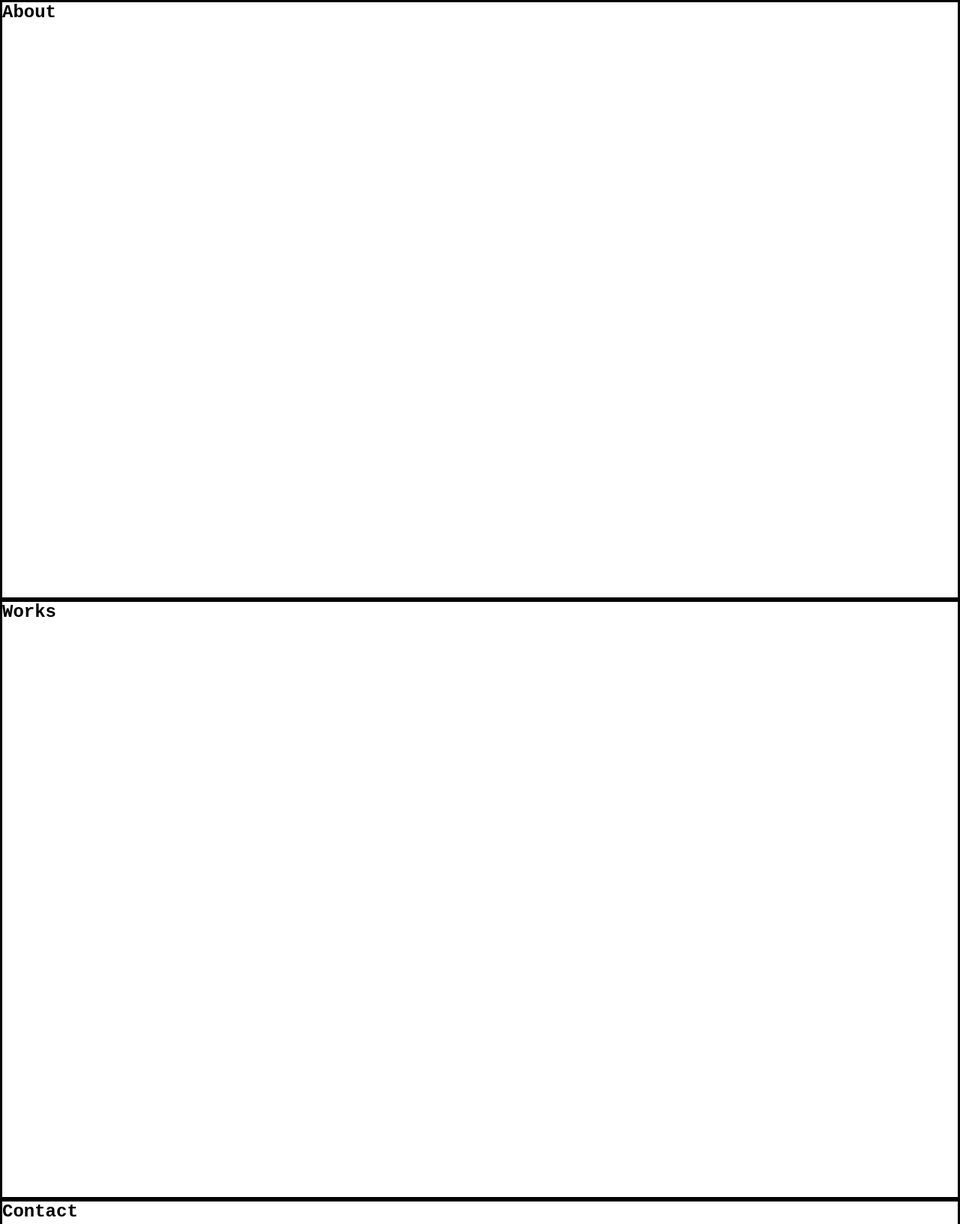
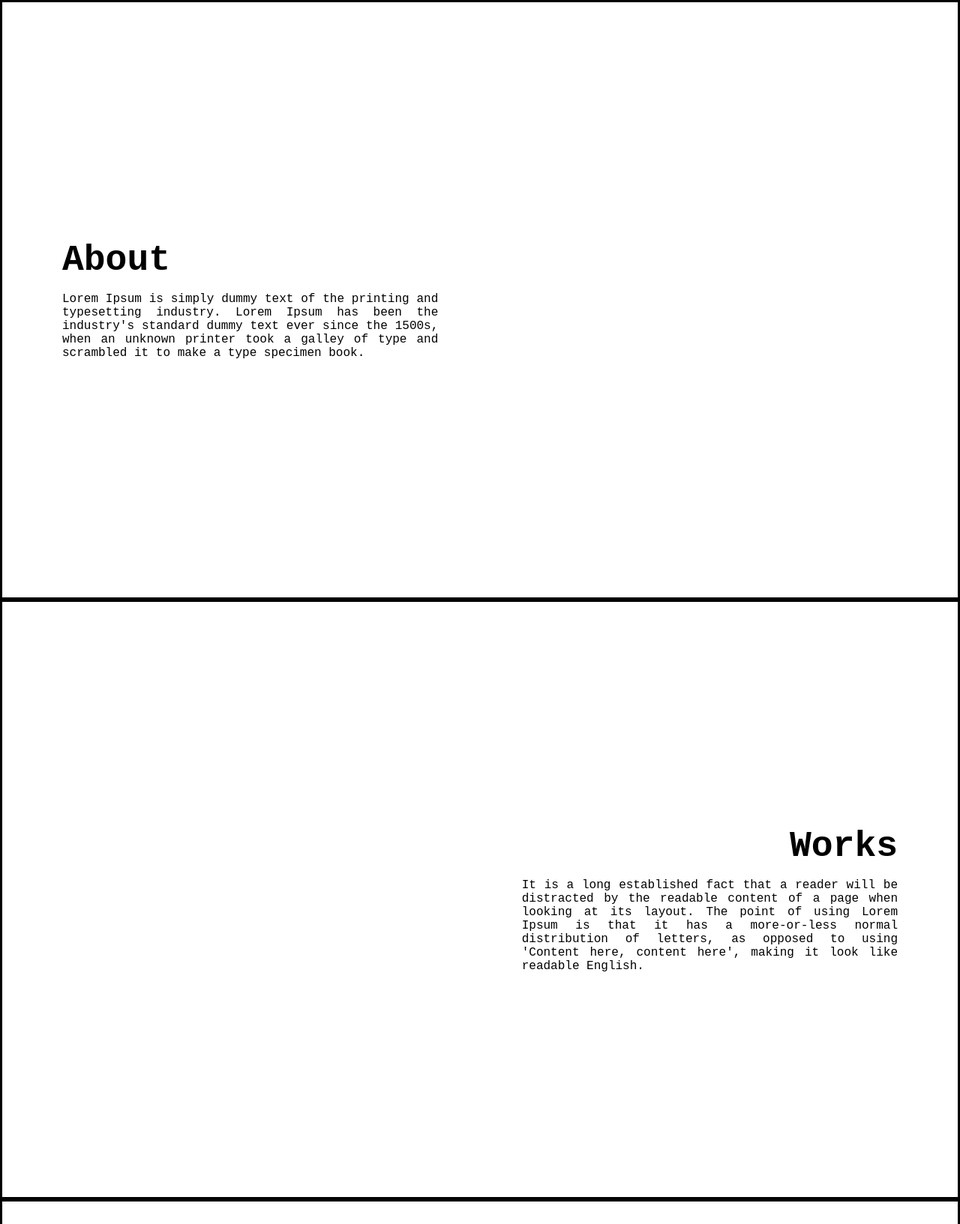
Before and after one commit to Mwaron/A_Photos, a plain HTML site: page index.html in a window 1280 px wide. Shown: the part 800-2433 px from the top of the page at 75% size. Drawn offline with Linux system fonts and the light colour scheme.

Commit message:
better version
the text's are strange, when it's on different display, but OK

```diff
--- a/index.html
+++ b/index.html
@@ -28,21 +28,33 @@
     </nav>
     <main>
 
-        <section>
-            <h1> pic</h1>
+        <section class="home">
+            <h1>pic</h1>
         </section>
 
 
-        <section id="about">
-            <h2> About </h2>
+        <section id="about" class="left">
+            <div class="text">
+                <h2> About </h2>
+                <p>Lorem Ipsum is simply dummy text of the printing and typesetting industry. Lorem Ipsum has been the industry's standard dummy text ever since the 1500s, when an unknown printer took a galley of type and scrambled it to make a type specimen book.
+                </p>
+            </div>
         </section>
 
-        <section id="works">
-            <h2> Works </h2>
+        <section id="work" class="right">
+            <div class="text">
+                <h2> Works </h2>
+                <p>It is a long established fact that a reader will be distracted by the readable content of a page when looking at its layout. The point of using Lorem Ipsum is that it has a more-or-less normal distribution of letters, as opposed to using 'Content here, content here', making it look like readable English.
+                </p>
+            </div>
         </section>
 
-        <section id="contact">
-            <h2> Contact </h2>
+        <section id="contact" class="left">
+            <div class="text">
+                <h2> Contact </h2>
+                <p>Contrary to popular belief, Lorem Ipsum is not simply random text. It has roots in a piece of classical Latin literature from 45 BC, making it over 2000 years old. Richard McClintock, a Latin professor at Hampden-Sydney College in Virginia, looked up one of the more obscure Latin words, consectetur, from a Lorem Ipsum passage, and going through the cites of the word in classical literature, discovered the undoubtable source.
+                </p>
+            </div>
         </section>
 
     </main>
--- a/style.scss
+++ b/style.scss
@@ -46,7 +46,6 @@
 .show {
     display: block;
     background-color: var(--bckgrnd);
-    margin: 100px;
     }
 
 *{
@@ -64,13 +63,14 @@
     .dropdown{
         display: block;
     }
+
+
 }
 
 html{
     scroll-behavior: smooth;
     scrollbar-width: thin;
 }
-
 
 
 
@@ -147,13 +147,58 @@ nav{
     }
 }
 
+.home{
+    padding: 0;
+}
 
+//the sections
 section{
+    //basics
+    display: flex;
+
     border: --color2 1px;
     border-style: solid;
 
+    padding: 5rem;
+
+
     width: 100vw;
     height: 100vh;
+
+
+    //left or right section
+    &.left{
+        text-align: left;
+        p{
+            max-width: 45%;
+        }
+    }
+    &.right{
+        text-align: right;
+        p{
+            padding-left: 55%;
+        }
+    }
+
+
+    // the text inside the sections
+    .text{
+        display: flex;
+        flex-direction: column;
+        justify-content: center;
+
+        h2{
+            font-size: 3rem;
+            margin-bottom: 1rem;
+        }
+
+        p{
+            text-align: justify;
+            font-size: 1.2srem;
+        }
+
+    }
+
 }
 
 
```
Also changed, not shown: style.css, 2 other files.
